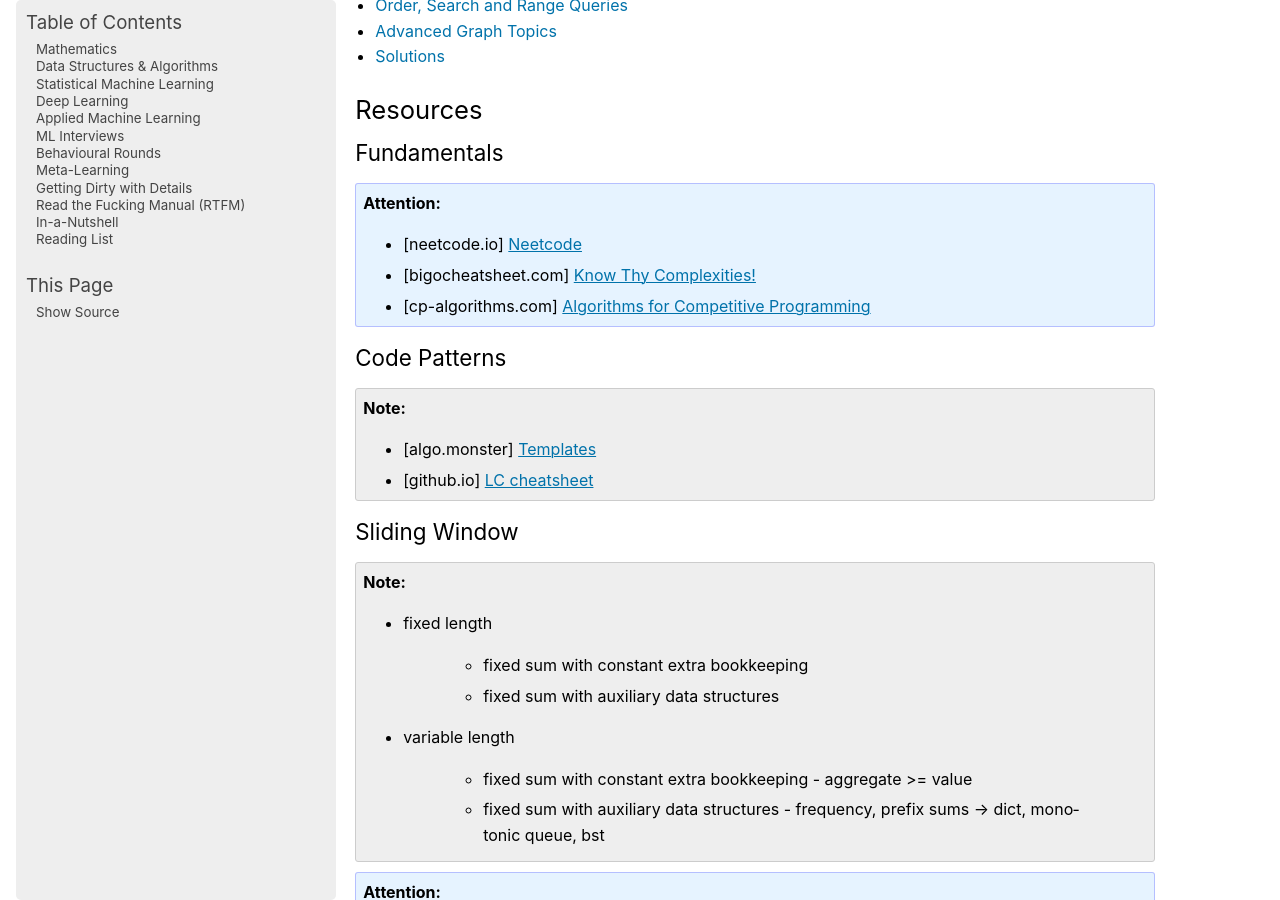
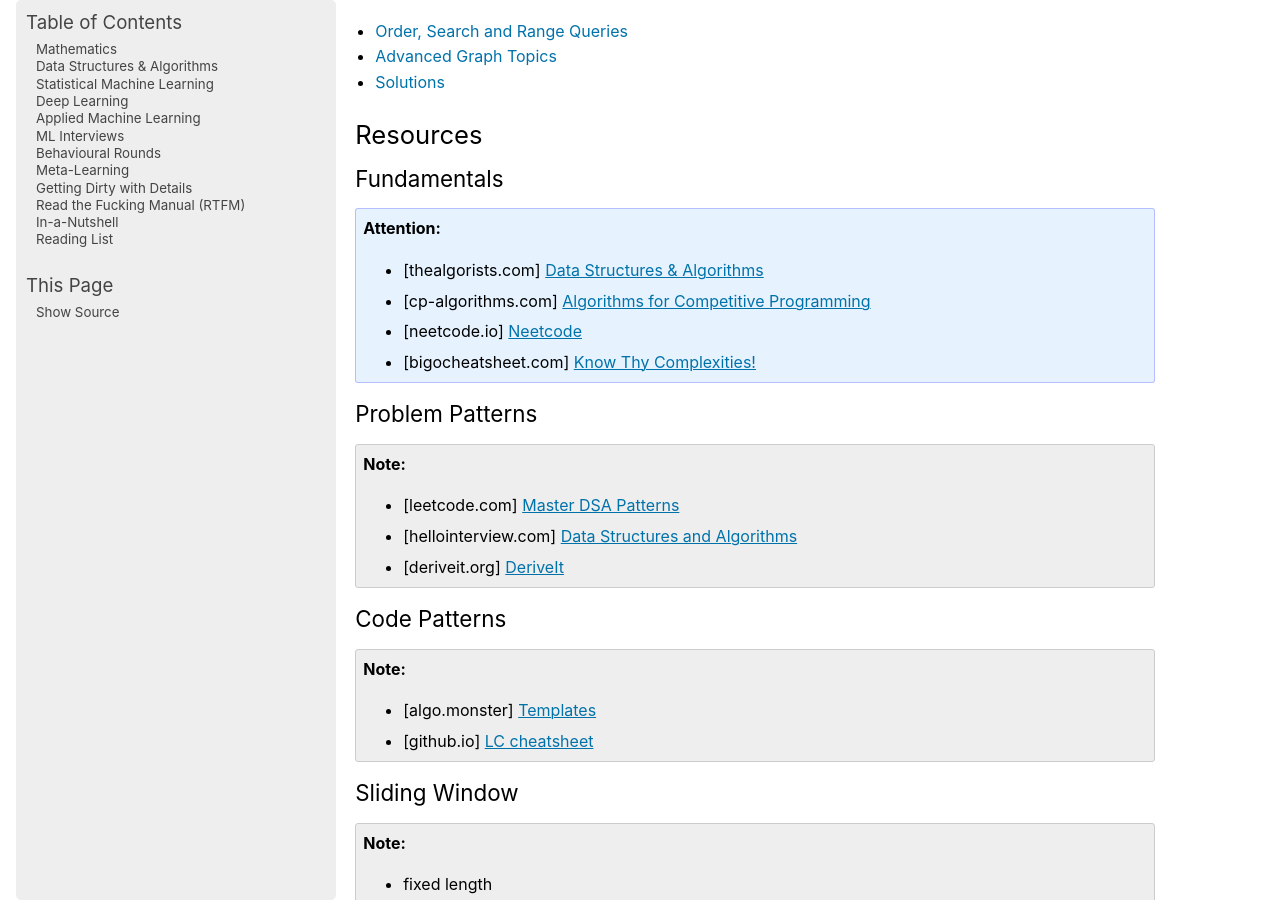
Before and after one commit to uselesstechjunks/leetcode, a Sphinx documentation site: the page built from docs/source/dsa/index.rst, in a window 1280 px wide and 900 px high, scrolled down 7500 px. Built offline with Sphinx 7.4.7, drawn with Linux system fonts in a browser that asks for light colours; pages that are not in the unit, such as notebooks, are missing from menus; some of the changed text lies outside the part shown.

Commit message:
Update index.rst (#509)
* Update index.rst

* Update mlcoding.rst

```diff
--- a/docs/source/applied/sys/mlcoding.rst
+++ b/docs/source/applied/sys/mlcoding.rst
@@ -46,6 +46,11 @@ PyTorch
 	* [Book] `Learn PyTorch for Deep Learning: Zero to Mastery <https://www.learnpytorch.io/>`_
 	* [github.com] `The Incredible PyTorch <https://github.com/ritchieng/the-incredible-pytorch>`_
 
+CUDA
+===============================================================================
+.. important::
+	* [pyspur.dev] `Introduction to CUDA Programming for Python Developers <https://www.pyspur.dev/blog/introduction_cuda_programming>`_
+
 Hugging Face
 ===============================================================================
 .. important::
--- a/docs/source/dsa/index.rst
+++ b/docs/source/dsa/index.rst
@@ -239,9 +239,18 @@ Fundamentals
 ================================================================================
 .. attention::
 
+	* [thealgorists.com] `Data Structures & Algorithms <https://www.thealgorists.com/Algo>`_
+	* [cp-algorithms.com] `Algorithms for Competitive Programming <https://cp-algorithms.com/>`_
 	* [neetcode.io] `Neetcode <https://neetcode.io/practice>`_
 	* [bigocheatsheet.com] `Know Thy Complexities! <http://bigocheatsheet.com/>`_
-	* [cp-algorithms.com] `Algorithms for Competitive Programming <https://cp-algorithms.com/>`_
+
+Problem Patterns
+================================================================================
+.. note::
+
+	* [leetcode.com] `Master DSA Patterns <https://leetcode.com/discuss/study-guide/6364043/Master-DSA-Patterns/>`_
+	* [hellointerview.com] `Data Structures and Algorithms <https://www.hellointerview.com/learn/code>`_
+	* [deriveit.org] `DeriveIt <https://deriveit.org/coding>`_
 
 Code Patterns
 ================================================================================
```
Also changed, not shown: other parts of docs/source/dsa/index.rst (+0 -2 lines).
